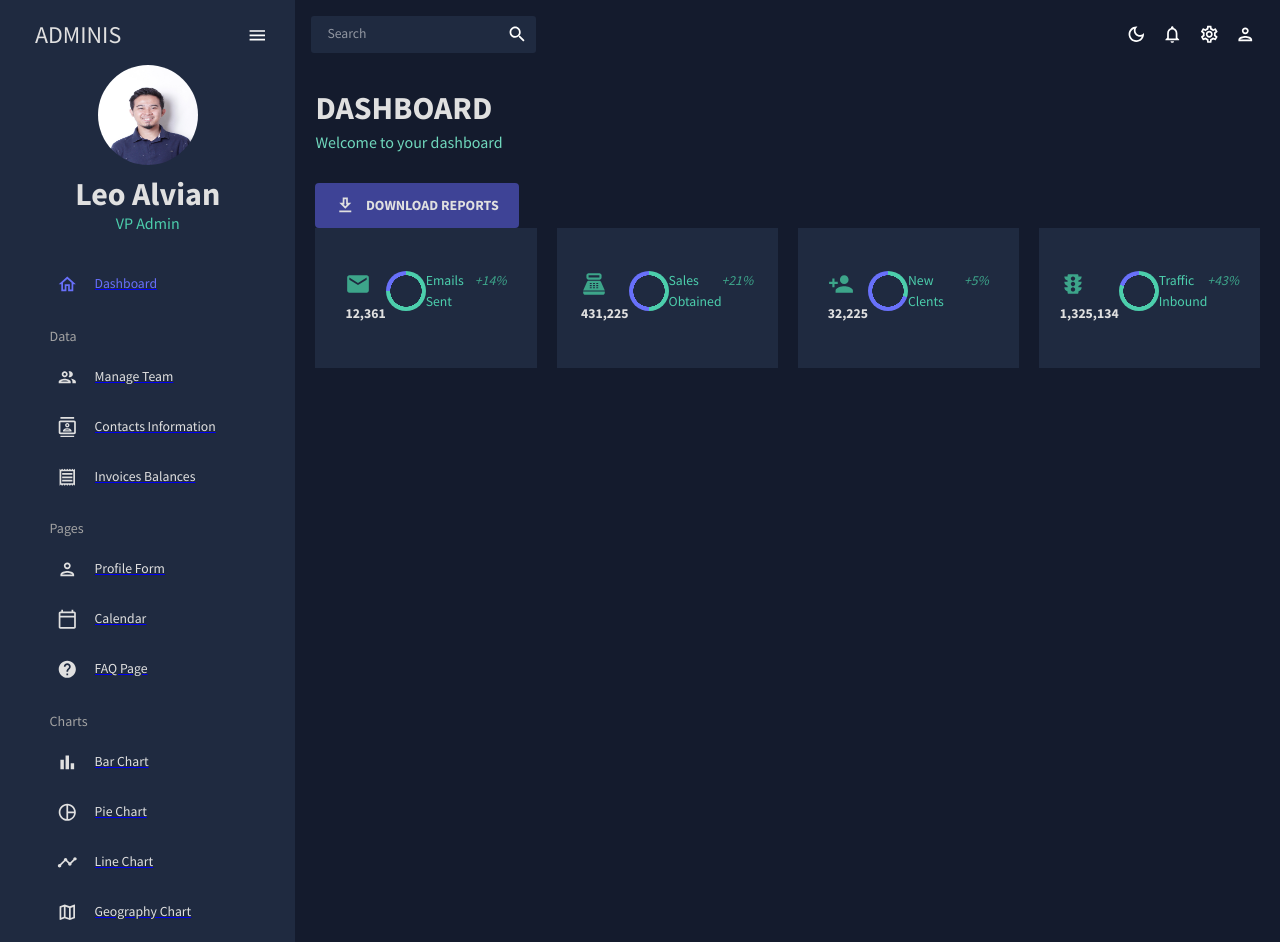
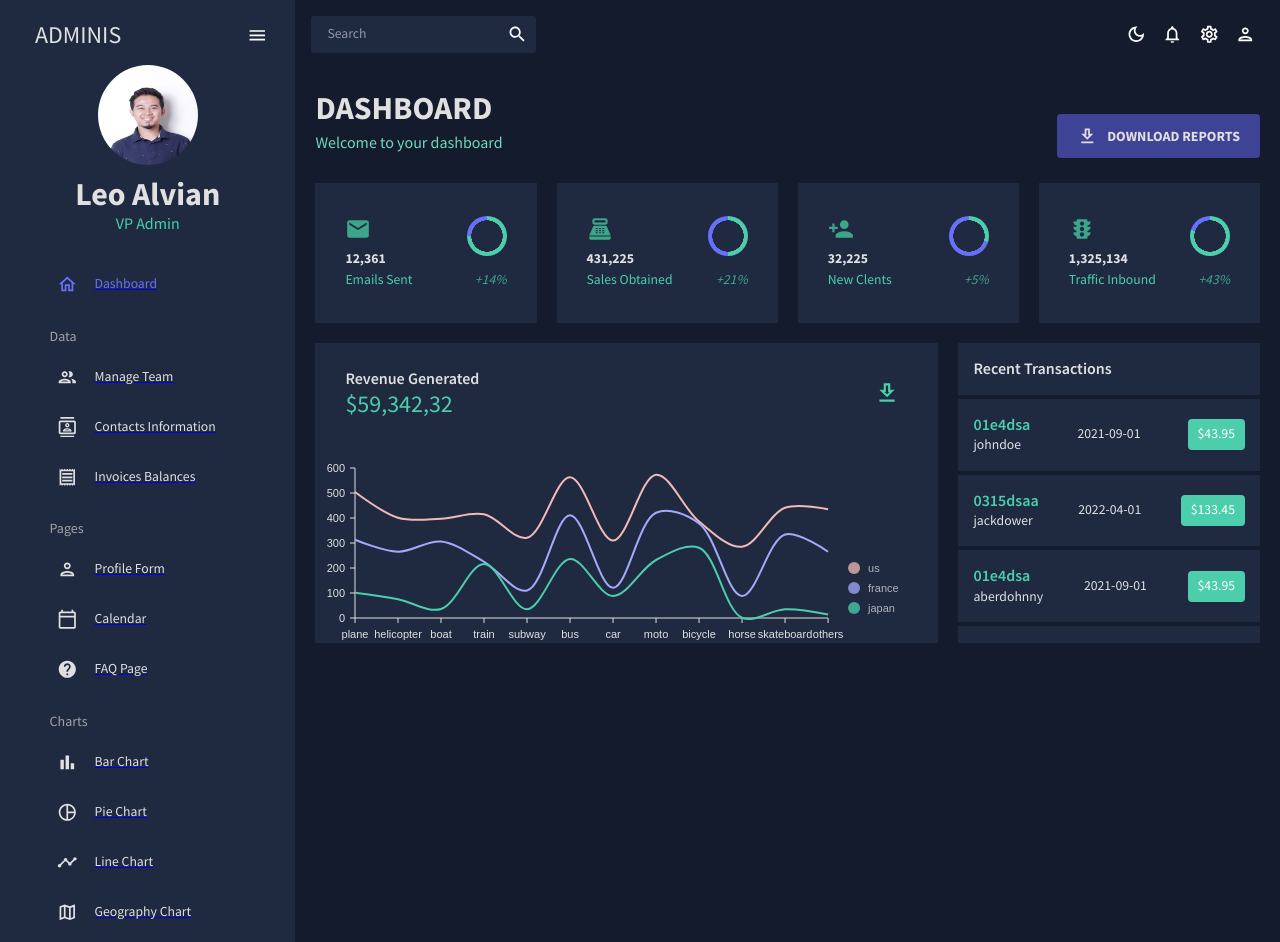
Before and after one commit to LeoAlvian/admin, a React (Create React App) app: page / in a window 1280 px wide. Built offline with nearby package versions, Linux system fonts and the light colour scheme; the HTML template or start-up script is replaced by a standard one.

Commit message:
dashboard 55%, done with line chart and recent transactions

```diff
--- a/src/components/StatBox.jsx
+++ b/src/components/StatBox.jsx
@@ -30,7 +30,8 @@
                     <Box>
                         <ProgressCircle progress={progress} />
                     </Box>
-                    <Box display='flex' justifyContent='space-between'>
+                </Box>
+                <Box display='flex' justifyContent='space-between'>
                     <Typography
                         vatiant='h5'
                         sx={{ color: colors.greenAccent[500] }}
@@ -44,8 +45,8 @@
                     >
                         {increase}
                     </Typography>
-                    </Box>
                 </Box>
+
             </Box>
         </Box>
 
--- a/src/scenes/dashboard/index.jsx
+++ b/src/scenes/dashboard/index.jsx
@@ -25,7 +25,7 @@
         <Box m='20px'>
             <Box display='flex' justifyContent='space-between' alignItems='center'>
                 <Header title='DASHBOARD' subtitle='Welcome to your dashboard'/>
-            </Box>
+
 
                 <Box>
                     <Button
@@ -40,6 +40,7 @@
                         <DownloadOutlinedIcon sx={{ mr: '10px'}} />
                         Download Reports
                     </Button>
+                </Box>
             </Box>
 
             {/* Grid & Chart  */}
@@ -95,7 +96,101 @@
                         />
                     }
                 />
+                {/* Row 2 */}
+                <Box
+                    gridColumn='span 8'
+                    gridRow='span 2'
+                    backgroundColor={colors.primary[400]}
+                >
+                    <Box
+                        mt='25px'
+                        p='0 30px'
+                        display='flex'
+                        justifyContent='space-between'
+                        alignItems='center'
+                    >
+                        <Box>
+                            <Typography
+                                variant='h5'
+                                fontWeight='600'
+                                color={colors.grey[100]}
+                            >
+                                Revenue Generated
+                            </Typography>
+                            <Typography
+                                variant='h3'
+                                fontWeight='500'
+                                color={colors.greenAccent[500]}
+                            >
+                                $59,342,32
+                            </Typography>
+                        </Box>
+                        <Box>
+                            <IconButton>
+                                <DownloadOutlinedIcon
+                                    sx= {{
+                                        fontSize: '26px',
+                                        color: colors.greenAccent[500]
+                                    }}
+                                />
+                            </IconButton>
+                        </Box>
+                    </Box>
 
+                    <Box height='250px' ml='-20px'>
+                        <LineChart isDashboard={true} />
+                    </Box>
+                </Box>
+
+                    {/* Transactions  */}
+                <Box
+                    gridColumn='span 4'
+                    gridRow='span 2'
+                    backgroundColor={colors.primary[400]}
+                    overflow='auto'
+                >
+                    <Box
+                        display='flex'
+                        justifyContent='space-between'
+                        alignItems='center'
+                        borderBottom={`4px solid ${colors.primary[500]}`}
+                        colors={colors.grey[100]}
+                        p='15px'
+                    >
+                        <Typography color={colors.grey[100]} variant='h5' fontWeight='600'>
+                            Recent Transactions
+                        </Typography>
+                    </Box>
+                    {mockTransactions.map((transaction, i) => (
+                        <Box
+                            key={`${transaction.txId}-${i}`}
+                            display='flex'
+                            justifyContent='space-between'
+                            alignItems='center'
+                            borderBottom={`4px solid ${colors.primary[500]}`}
+                            p='15px'
+                        >
+                            <Box>
+                                <Typography color={colors.greenAccent[500]} variant='h5' fontWeight='600'>
+                                    {transaction.txId}
+                                </Typography>
+                                <Typography color={colors.grey[100]}>
+                                    {transaction.user}
+                                </Typography>
+                            </Box>
+                            <Box color={colors.grey[100]}>
+                                {transaction.date}
+                            </Box>
+                            <Box
+                                backgroundColor={colors.greenAccent[500]}
+                                p='5px 10px'
+                                borderRadius='4px'
+                            >
+                                ${transaction.cost}
+                            </Box>
+                        </Box>
+                    ))}
+                </Box>
             </Box>
         </Box>
     )
```
Lines whose indentation alone changed are shown as unchanged.
